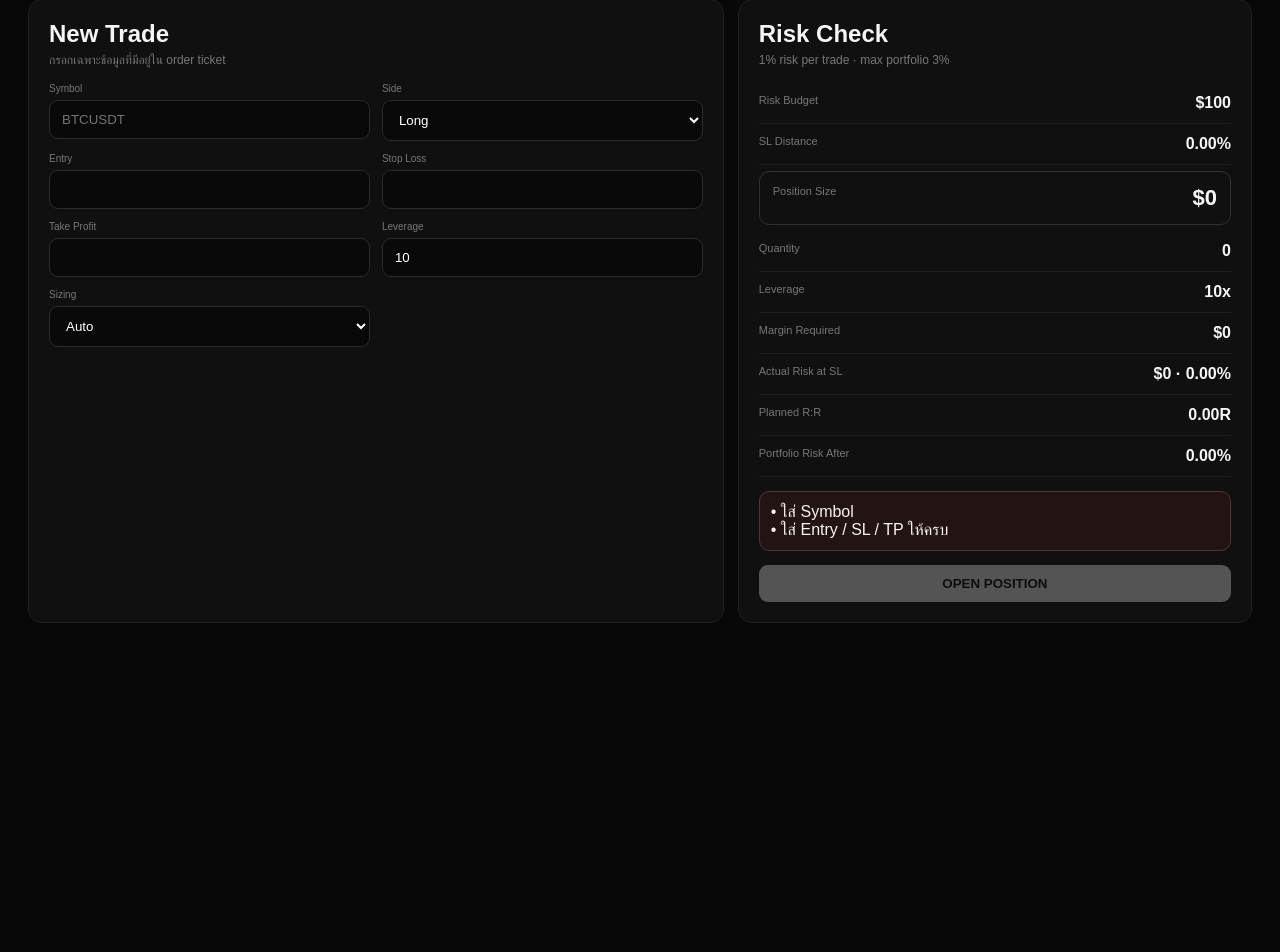
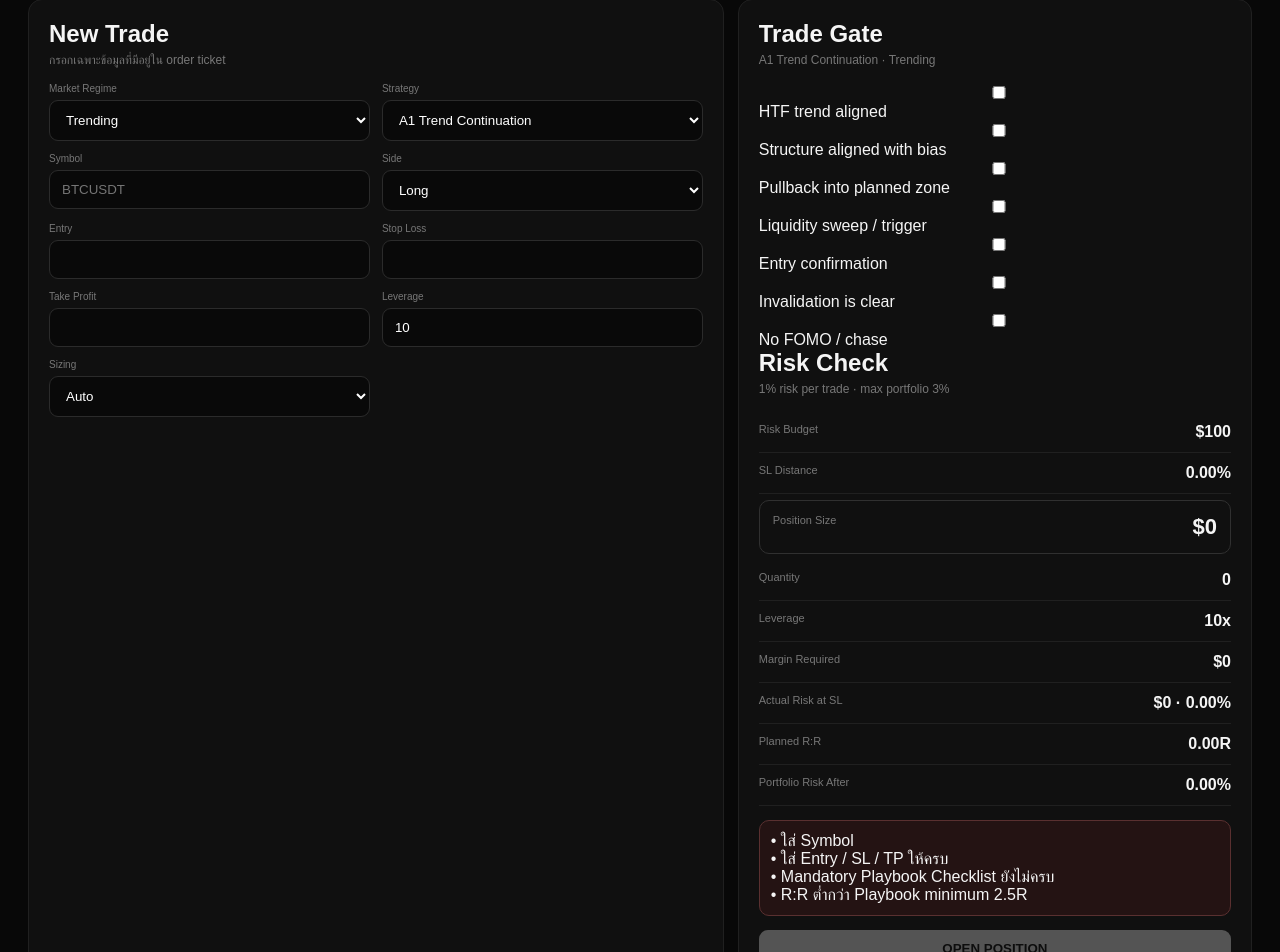
Before and after one commit to Nos711/Nos-risk-monitor, a Next.js app: page / in a window 1280 px wide. Shown: the part 313-1265 px from the top of the page. Before the commit the page ends 964 px from the top, so only its background shows below. Built offline with nearby package versions, Linux system fonts and the light colour scheme.

Commit message:
Add regime gates, strategy checklists and behavioral review

```diff
--- a/app/page.js
+++ b/app/page.js
@@ -8,9 +8,15 @@ const DEFAULT_ACCOUNTS = {
   XM: { equity: 10000, riskPct: 1, maxRiskPct: 3, leverage: 100 },
 };
 
+const PLAYBOOKS = {
+  'A1 Trend Continuation': { regimes:['Trending'], minRR:2.5, checks:['HTF trend aligned','Structure aligned with bias','Pullback into planned zone','Liquidity sweep / trigger','Entry confirmation','Invalidation is clear','No FOMO / chase'] },
+  'A2 Reversal': { regimes:['Trending','Ranging'], minRR:2, checks:['HTF key level reached','Liquidity sweep','Displacement / rejection','Structure shift confirmed','Entry confirmation','Invalidation is clear','No FOMO / chase'] },
+  'B1 Breakout': { regimes:['Trending','High Volatility'], minRR:2, checks:['Clean compression / level','Break with acceptance','Volume / momentum confirms','Retest or defined trigger','Invalidation is clear','Not entering extended candle','No FOMO / chase'] },
+};
 const EMPTY_TRADE = {
-  exchange: 'Binance', symbol: '', side: 'Long', entry: '', stop: '', target: '',
-  leverage: 10, sizeMode: 'Auto', manualSize: '', contractSize: 100,
+  exchange:'Binance', symbol:'', side:'Long', entry:'', stop:'', target:'',
+  leverage:10, sizeMode:'Auto', manualSize:'', contractSize:100,
+  regime:'Trending', setup:'A1 Trend Continuation', checks:{},
 };
 
 export default function Home() {
@@ -92,6 +98,12 @@ export default function Home() {
     if (trade.side === 'Short' && entry && target && target >= entry) errors.push('Short ต้องมี TP ต่ำกว่า Entry');
     if (trade.sizeMode === 'Manual' && !actualSize) errors.push('ใส่ Position Size');
     if (afterRiskPct > Number(account.maxRiskPct)) errors.push('Portfolio Risk เกิน Max Risk');
+    const pb = PLAYBOOKS[trade.setup];
+    const checklistPass = pb ? pb.checks.every((_,i)=>trade.checks?.[i]) : false;
+    const regimePass = pb ? pb.regimes.includes(trade.regime) : false;
+    if (!regimePass) errors.push('Strategy ไม่เหมาะกับ Market Regime นี้');
+    if (!checklistPass) errors.push('Mandatory Playbook Checklist ยังไม่ครบ');
+    if (pb && rr < pb.minRR) errors.push(`R:R ต่ำกว่า Playbook minimum ${pb.minRR}R`);
 
     return { entry, stop, target, plannedRisk, stopPct, autoSize, actualSize, qty, actualRisk, margin, rr, openRisk, afterRiskPct, leverage, errors };
   }, [trade, account, positions]);
@@ -112,6 +124,7 @@ export default function Home() {
       id: crypto.randomUUID(), exchange: trade.exchange, symbol: trade.symbol.toUpperCase(), side: trade.side,
       entry: calc.entry, stop: calc.stop, target: calc.target, leverage: calc.leverage,
       positionSize: calc.actualSize, qty: calc.qty, riskUsd: calc.actualRisk, rr: calc.rr,
+      regime: trade.regime, setup: trade.setup, checklistPassed: true,
       contractSize: Number(trade.contractSize) || 1, openedAt: new Date().toISOString(),
     };
     setPositions(v => [p, ...v]);
@@ -127,7 +140,13 @@ export default function Home() {
     const pnl = pnlAtPrice(p, exit);
     const r = p.riskUsd ? pnl / p.riskUsd : 0;
     const reason = window.prompt('Close reason: TP / SL / Early / Manual', 'Manual') || 'Manual';
-    const row = { ...p, exit, pnl, r, reason, closedAt: new Date().toISOString() };
+    const followed = window.confirm('Did you follow the original plan? OK = Yes / Cancel = No');
+    const emotion = window.prompt('Emotion: Calm / FOMO / Fear / Revenge / Greed', 'Calm') || 'Calm';
+    const mistake = followed ? 'None' : (window.prompt('Mistake: Early Entry / Early Exit / Oversize / Moved SL / No Setup', 'Early Exit') || 'Rule violation');
+    const systemRRaw = window.prompt('If the original plan was followed exactly, what would the result be in R? (optional)', String(Number(r).toFixed(2)));
+    const systemR = Number(systemRRaw);
+    const behavioralCost = Number.isFinite(systemR) ? systemR - r : 0;
+    const row = { ...p, exit, pnl, r, reason, followed, emotion, mistake, systemR, behavioralCost, closedAt: new Date().toISOString() };
     setHistory(v => [row, ...v]);
     setPositions(v => v.filter(x => x.id !== p.id));
     setMarks(m => { const n = { ...m }; delete n[p.id]; return n; });
@@ -154,6 +173,8 @@ export default function Home() {
       <div className="card">
         <div className="cardHead"><h2>New Trade</h2><p>กรอกเฉพาะข้อมูลที่มีอยู่ใน order ticket</p></div>
         <div className="form">
+          <Field label="Market Regime"><select value={trade.regime} onChange={e=>setTrade({...trade,regime:e.target.value,checks:{}})}><option>Trending</option><option>Ranging</option><option>High Volatility</option><option>Event-driven</option></select></Field>
+          <Field label="Strategy"><select value={trade.setup} onChange={e=>setTrade({...trade,setup:e.target.value,checks:{}})}>{Object.keys(PLAYBOOKS).map(x=><option key={x}>{x}</option>)}</select></Field>
           <Field label="Symbol"><input value={trade.symbol} onChange={e=>setTrade({...trade,symbol:e.target.value})} placeholder={trade.exchange==='XM'?'XAUUSD':'BTCUSDT'} /></Field>
           <Field label="Side"><select value={trade.side} onChange={e=>setTrade({...trade,side:e.target.value})}><option>Long</option><option>Short</option></select></Field>
           <Field label="Entry"><input type="number" value={trade.entry} onChange={e=>setTrade({...trade,entry:e.target.value})} /></Field>
@@ -167,6 +188,8 @@ export default function Home() {
       </div>
 
       <div className="card result">
+        <div className="cardHead"><h2>Trade Gate</h2><p>{trade.setup} · {trade.regime}</p></div>
+        <div className="checklist">{PLAYBOOKS[trade.setup].checks.map((x,i)=><label className="check" key={x}><input type="checkbox" checked={!!trade.checks?.[i]} onChange={e=>setTrade({...trade,checks:{...trade.checks,[i]:e.target.checked}})} /><span>{x}</span></label>)}</div>
         <div className="cardHead"><h2>Risk Check</h2><p>{account.riskPct}% risk per trade · max portfolio {account.maxRiskPct}%</p></div>
         <Result label="Risk Budget" value={usd(calc.plannedRisk)} />
         <Result label="SL Distance" value={`${(calc.stopPct*100).toFixed(2)}%`} />
@@ -201,7 +224,7 @@ export default function Home() {
       {history.length===0 ? <Empty/> : <div className="tableWrap"><table><thead><tr><th>Date</th><th>Exchange</th><th>Symbol</th><th>Side</th><th>Size</th><th>Lev.</th><th>P&L</th><th>R</th><th>Reason</th></tr></thead><tbody>{history.map(t=><tr key={t.id}><td>{new Date(t.closedAt).toLocaleDateString()}</td><td>{t.exchange}</td><td><b>{t.symbol}</b></td><td>{t.side}</td><td>{t.exchange==='XM'?`${fmt(t.positionSize,3)} lot`:usd(t.positionSize)}</td><td>{t.leverage}x</td><td className={t.pnl>=0?'goodText':'badText'}>{signedUsd(t.pnl)}</td><td>{Number(t.r||0).toFixed(2)}R</td><td>{t.reason}</td></tr>)}</tbody></table></div>}
     </section>}
 
-    {view==='Playbook' && <section className="layout"><div className="card"><div className="cardHead"><h2>Playbook</h2><p>Trade only repeatable setups. Data decides what has edge.</p></div><div className="positionList"><div className="pos"><div className="posTitle"><b>A1 — Trend Continuation</b><span className="long">PRIMARY</span></div><p>HTF trend aligned · pullback · liquidity/trigger · minimum R:R 2.5</p></div><div className="pos"><div className="posTitle"><b>A2 — Reversal</b></div><p>HTF level · sweep · displacement · confirmation · minimum R:R 2.0</p></div><div className="pos"><div className="posTitle"><b>B1 — Breakout</b></div><p>Compression · clean level · acceptance · retest. Promote only after positive sample.</p></div></div></div><div className="card result"><div className="cardHead"><h2>Scale Gate</h2><p>Size increases only when data permits it.</p></div><Result label="Minimum sample" value="50 trades"/><Result label="Expectancy" value="> +0.20R"/><Result label="Profit Factor" value="> 1.30"/><Result label="Rule Adherence" value="≥ 90%"/><Result label="Scaling" value="0.50% → 0.75% → 1.00%" strong/></div></section>}
+    {view==='Playbook' && <section className="layout"><div className="card"><div className="cardHead"><h2>Strategy Playbook</h2><p>Mandatory checklist — one missing hard condition = NO TRADE.</p></div>{Object.entries(PLAYBOOKS).map(([name,pb])=><div className="playCard" key={name}><div className="posTitle"><b>{name}</b><span>{pb.regimes.join(' / ')}</span></div><p>Minimum R:R <b>{pb.minRR}R</b></p>{pb.checks.map(x=><div className="ruleLine" key={x}>□ {x}</div>)}<p className="muted">Stats: {history.filter(h=>h.setup===name).length} logged trades · {strategyExpectancy(history,name)}</p></div>)}</div><div className="card result"><div className="cardHead"><h2>Scale Gate</h2><p>Size increases only when data permits it.</p></div><Result label="Minimum sample" value="50 trades"/><Result label="Expectancy" value="> +0.20R"/><Result label="Profit Factor" value="> 1.30"/><Result label="Rule Adherence" value="≥ 90%"/><Result label="Scaling" value="0.50% → 0.75% → 1.00%" strong/></div></section>}
     {view==='Rules' && <section className="layout"><div className="card"><div className="cardHead"><h2>Hard Guardrails</h2><p>Protect process before P&L.</p></div><Result label="Max Risk / Trade" value="0.75%"/><Result label="Max Daily Loss" value="2R"/><Result label="Max Weekly Loss" value="5R"/><Result label="Max Open Risk" value="2.5R"/><Result label="Minimum R:R" value="2R"/></div><div className="card"><div className="cardHead"><h2>Execution Protocol</h2></div><p>1. PLAN — define thesis and invalidation.</p><p>2. VALIDATE — setup must match playbook.</p><p>3. SIZE — risk first; leverage never defines risk.</p><p>4. EXECUTE — trigger only, no FOMO entry.</p><p>5. REVIEW — separate system loss from trader error.</p><p>6. SCALE — only after statistical gate.</p></div></section>}
     {view==='Settings' && <section className="card">
       <div className="cardHead"><h2>Account Risk Settings</h2><p>ตั้ง Balance และ Guardrail แยกแต่ละพอร์ต</p></div>
@@ -230,3 +253,4 @@ function Metric({label,value,sub,tone=''}){return <div className={`metric ${tone
 function Field({label,children}){return <label className="field"><span>{label}</span>{children}</label>}
 function Result({label,value,strong=false}){return <div className={`resultRow ${strong?'strong':''}`}><span>{label}</span><b>{value}</b></div>}
 function Empty(){return <div className="empty">ยังไม่มีข้อมูล</div>}
+function strategyExpectancy(history,name){const a=history.filter(x=>x.setup===name);if(!a.length)return 'No sample yet';const e=a.reduce((s,x)=>s+Number(x.r||0),0)/a.length;return `Expectancy ${e>=0?'+':''}${e.toFixed(2)}R`;}
```
